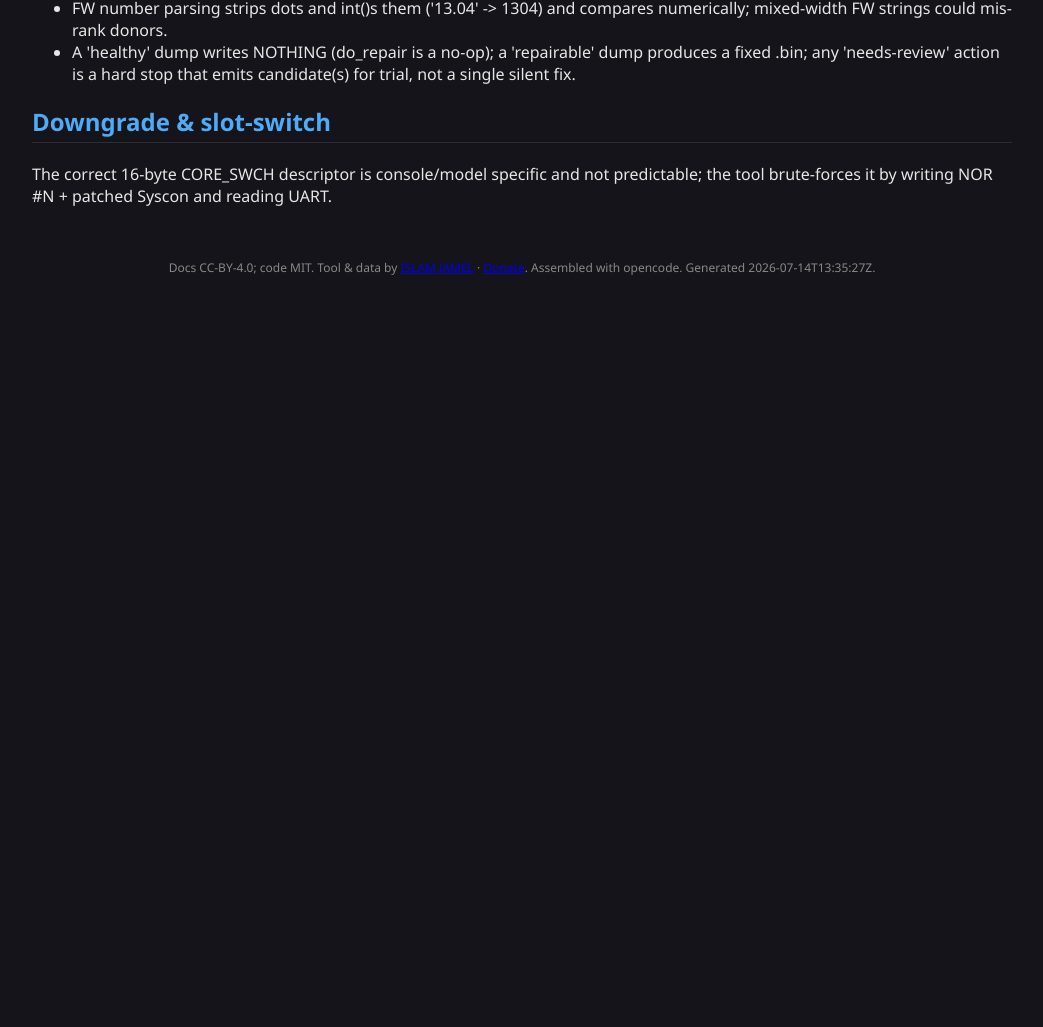
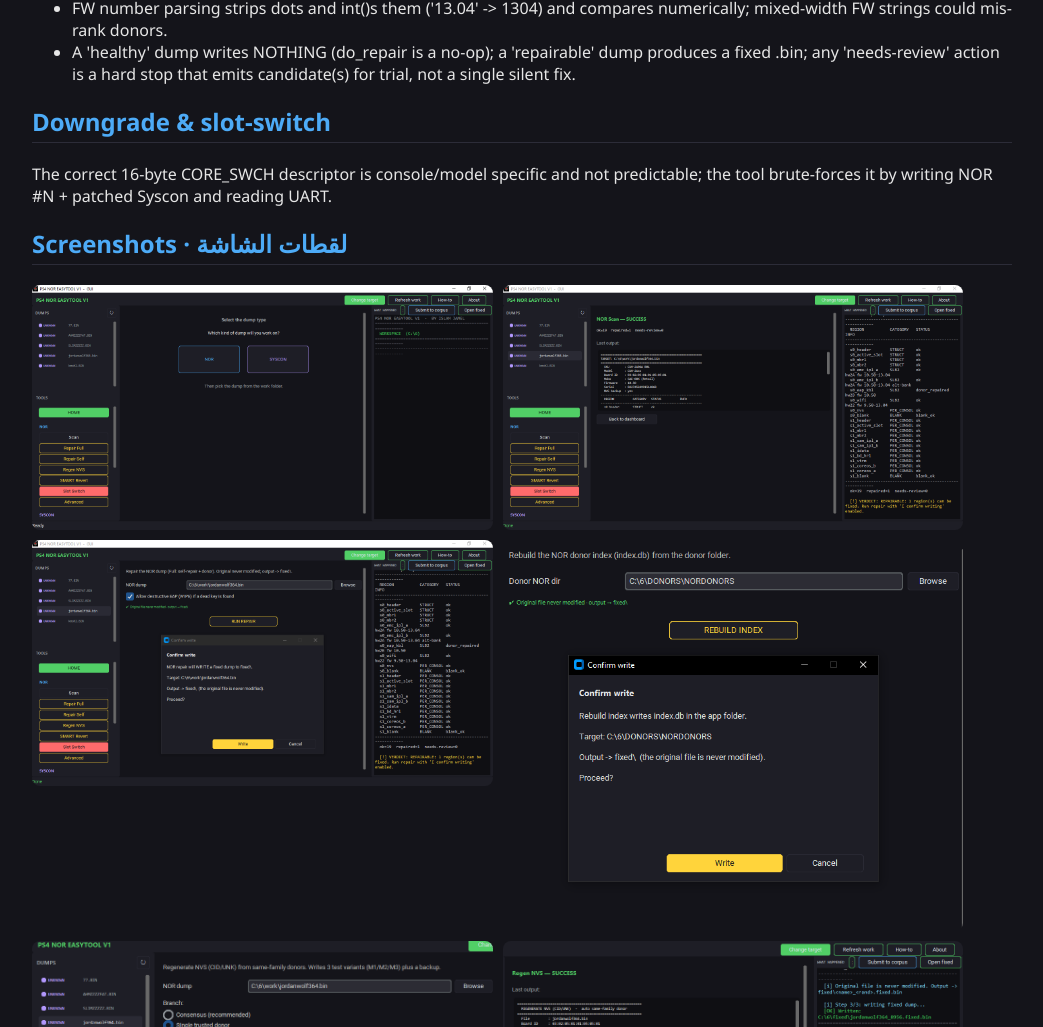
Before and after one commit to ISLAMGAZA/ps4-nor-syscon-kb, a plain HTML site: page docs/index.html in a window 1280 px wide. Shown: the part 2870-3897 px from the top of the page, without its empty margins (118-1161 px from the left). Before the commit the page ends 3164 px from the top, so only its background shows below. Drawn offline with Linux system fonts and the light colour scheme.

Commit message:
Add screenshots gallery to README and docs index (EN/AR)

```diff
--- a/docs/index.html
+++ b/docs/index.html
@@ -202,6 +202,18 @@
  <h2>التنزيل وقلب البنوك</h2>
  <p>واصف CORE_SWCH المكوّن من 16 بايت خاص بكل كونسول/موديل وغير قابل للتنبؤ؛ الأداة تخمّنه بكتابة NOR رقم N + Syscon معدّل وقراءة UART.</p>
 </div>
+
+<h2>Screenshots · لقطات الشاشة</h2>
+<div style="display:flex;flex-wrap:wrap;gap:10px;align-items:flex-start">
+  <img src="../screenshots/MAINMENU.PNG" alt="Main menu" style="width:47%;border-radius:8px">
+  <img src="../screenshots/SCAN.PNG" alt="Scan" style="width:47%;border-radius:8px">
+  <img src="../screenshots/REPAIR.PNG" alt="Repair" style="width:47%;border-radius:8px">
+  <img src="../screenshots/REBUILD.PNG" alt="Rebuild indexes" style="width:47%;border-radius:8px">
+  <img src="../screenshots/REG_NVS.PNG" alt="Reg NVS" style="width:47%;border-radius:8px">
+  <img src="../screenshots/REG_NVS_RESULTS.PNG" alt="Reg NVS results" style="width:47%;border-radius:8px">
+  <img src="../screenshots/RESULTSE.PNG" alt="Results" style="width:47%;border-radius:8px">
+  <img src="../screenshots/ABOUT.PNG" alt="About" style="width:47%;border-radius:8px">
+</div>
 </main>
   <footer>Docs CC-BY-4.0; code MIT. Tool &amp; data by <a href="https://github.com/ISLAMGAZA">ISLAM JAMEL</a> · <a href="https://paypal.me/islamjamelak">Donate</a>. Assembled with opencode. Generated 2026-07-14T13:35:27Z.</footer>
 <script>
```
Also changed, not shown: screenshots/ABOUT.PNG (added), screenshots/MAINMENU.PNG (added), screenshots/REBUILD.PNG (added), screenshots/REG_NVS.PNG (added), screenshots/REG_NVS_RESULTS.PNG (added), screenshots/REPAIR.PNG (added), screenshots/RESULTSE.PNG (added), screenshots/SCAN.PNG (added), 1 other file.
